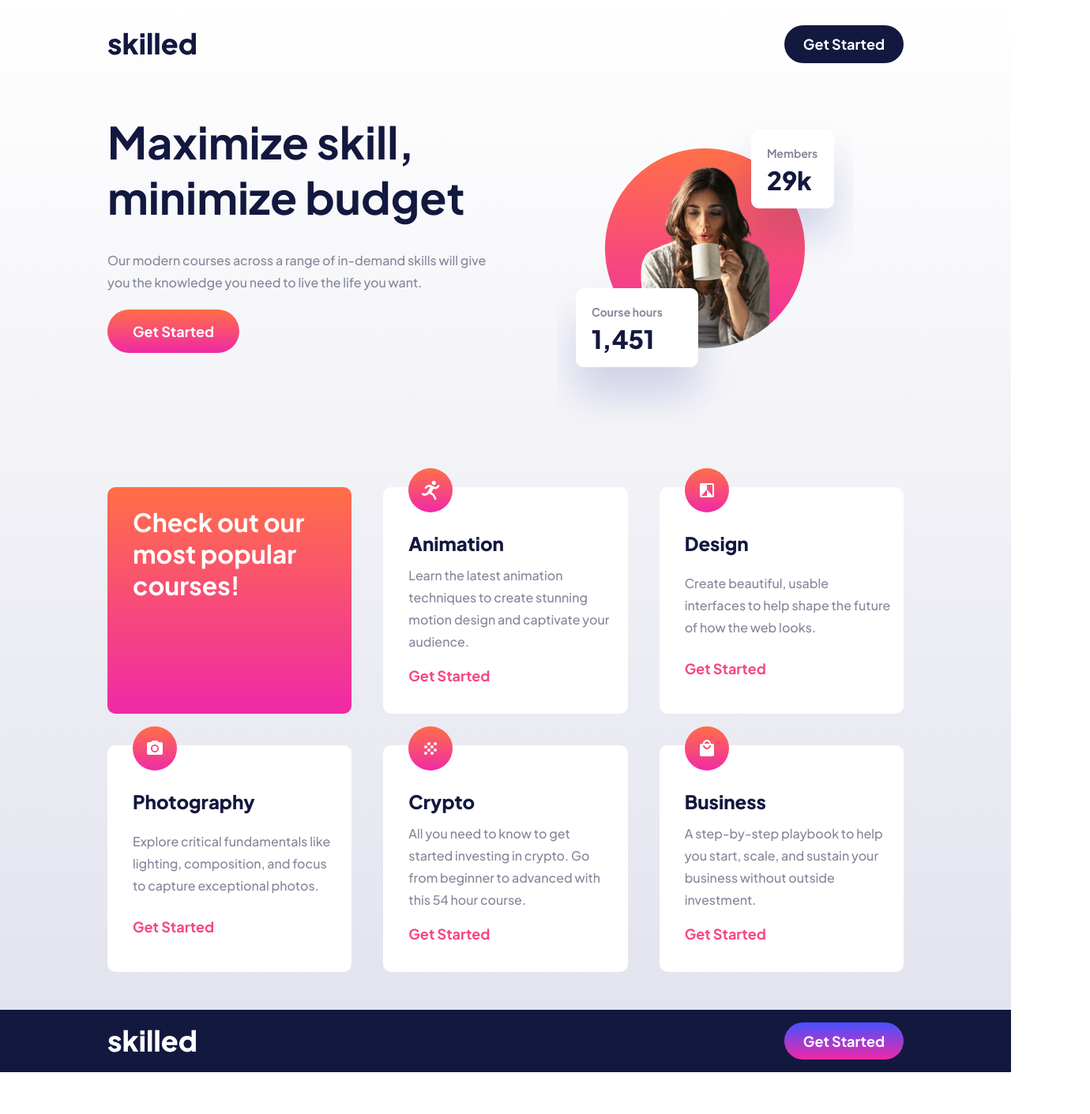
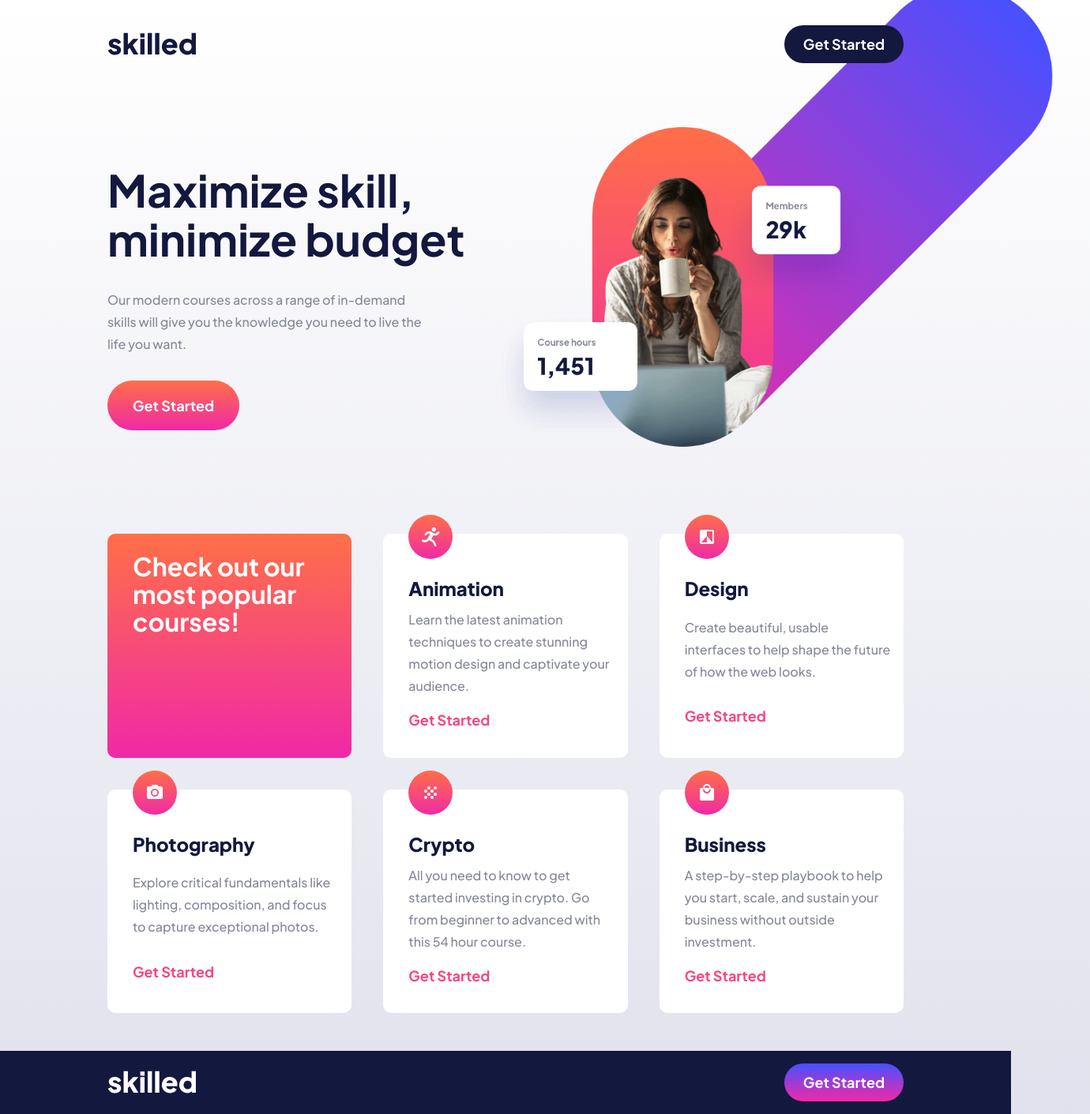
Before and after one commit to graficdoctor/fe-23-003-skilled-elearning-landing-page, a plain HTML site: page index.html in a window 1280 px wide. Shown: the whole page at 79% size, 1380 px wide, since content can reach past the window. Before the commit the page ends 1358 px from the top, so only its background shows below. Drawn offline with Linux system fonts and the light colour scheme.

Commit message:
a11ty & positioning picture

```diff
--- a/index.html
+++ b/index.html
@@ -23,25 +23,32 @@
 	<body class="flow">
 		<header class="wrapper flex-row">
 			<img src="/assets/logo-dark.svg" class="logo" alt="" />
-			<a href="#" class="btn" data-type="btn-header">Get Started</a>
+			<button type="button" class="btn" data-type="btn-header">
+				Get Started
+			</button>
 		</header>
 		<main class="flow">
-			<section class="wrapper grid">
-				<div class="flow">
+			<section class="top-section wrapper grid">
+				<div class="top-section__text flow">
 					<h1>Maximize skill, minimize budget</h1>
 					<p>
 						Our modern courses across a range of in-demand skills will give you
 						the knowledge you need to live the life you want.
 					</p>
-					<p><a href="#" class="btn" data-type="btn-main">Get Started</a></p>
+					<p>
+						<button type="button" class="btn" data-type="btn-main">
+							Get Started
+						</button>
+					</p>
 				</div>
-				<picture class="flex-center">
+				<picture class="">
 					<source
 						srcset="
-							assets/image-hero-mobile.png,
-							assets/image-hero-mobile@2x.png 2x
+							assets/image-hero-desktop.png,
+							assets/image-hero-desktop@2x.png 2x
 						"
 						type="image/png"
+						media="(min-width: 55em)"
 					/>
 					<source
 						srcset="
@@ -53,15 +60,14 @@
 					/>
 					<source
 						srcset="
-							assets/image-hero-desktop.png,
-							assets/image-hero-desktop@2x.png 2x
+							assets/image-hero-mobile.png,
+							assets/image-hero-mobile@2x.png 2x
 						"
 						type="image/png"
-						media="(min-width: 55em)"
 					/>
 					<img
-						src="assets/image-hero-desktop.webp"
-						type="image/webp"
+						src="assets/image-hero-mobile.png"
+						type="image/png"
 						alt="Woman drinking a coffee with 2 banners on top mentioning 'Course Hours 1.451' and 'Members 29k'"
 					/>
 				</picture>
@@ -77,7 +83,7 @@
 						Learn the latest animation techniques to create stunning motion
 						design and captivate your audience.
 					</p>
-					<a href="#" class="link">Get Started</a>
+					<button type="button" data-type="link">Get Started</button>
 				</div>
 				<div class="card grid-flow">
 					<img src="/assets/icon-design.svg" class="card-img" alt="" />
@@ -86,7 +92,7 @@
 						Create beautiful, usable interfaces to help shape the future of how
 						the web looks.
 					</p>
-					<a href="#" class="link">Get Started</a>
+					<button type="button" data-type="link">Get Started</button>
 				</div>
 				<div class="card grid-flow">
 					<img src="/assets/icon-photography.svg" class="card-img" alt="" />
@@ -95,7 +101,7 @@
 						Explore critical fundamentals like lighting, composition, and focus
 						to capture exceptional photos.
 					</p>
-					<a href="#" class="link">Get Started</a>
+					<button type="button" data-type="link">Get Started</button>
 				</div>
 				<div class="card grid-flow">
 					<img src="/assets/icon-crypto.svg" class="card-img" alt="" />
@@ -104,7 +110,7 @@
 						All you need to know to get started investing in crypto. Go from
 						beginner to advanced with this 54 hour course.
 					</p>
-					<a href="#" class="link">Get Started</a>
+					<button type="button" data-type="link">Get Started</button>
 				</div>
 				<div class="card grid-flow">
 					<img src="/assets/icon-business.svg" class="card-img" alt="" />
@@ -113,14 +119,16 @@
 						A step-by-step playbook to help you start, scale, and sustain your
 						business without outside investment.
 					</p>
-					<a href="#" class="link">Get Started</a>
+					<button data-type="link">Get Started</button>
 				</div>
 			</section>
 		</main>
 		<footer class="bg-neutral-800">
 			<div class="wrapper flex-row">
 				<img src="/assets/logo-light.svg" class="logo" alt="" />
-				<a href="#" class="btn" data-type="btn-footer">Get Started</a>
+				<button type="button" class="btn" data-type="btn-footer">
+					Get Started
+				</button>
 			</div>
 		</footer>
 	</body>
--- a/style.css
+++ b/style.css
@@ -125,7 +125,7 @@ body {
 h1,
 h2,
 h3 {
-	line-height: 1.25;
+	line-height: 1.1;
 }
 
 h1 {
@@ -165,52 +165,44 @@ header {
 
 /* Composition */
 
-.flex-row {
-	display: flex;
-	gap: var(--gap, 1rem);
-	justify-content: space-between;
-	align-items: center;
-}
-
-a,
-.link {
+button {
 	cursor: pointer;
-	text-decoration: none;
-	color: var(--clr-primary-400);
 	font-weight: var(--fw-700);
 	font-size: var(--fs-400);
+	color: var(--clr-neutral-100);
+	background-color: transparent;
+	border: transparent;
+	border-radius: 100vw;
+	padding: 0.5rem 1.5rem;
 	white-space: nowrap;
 }
 
-a:hover,
-a:focus,
-.link:hover,
-.link:focus {
+button:hover,
+button:focus {
 	opacity: 0.7;
 }
 
-a.btn {
-	color: var(--clr-neutral-100);
-	padding: 0.5rem 1.5rem;
-	border-radius: 100vw;
-}
-
-a.btn[data-type='btn-header'] {
+button[data-type='btn-header'] {
 	background-color: var(--clr-neutral-800);
 }
 
-a.btn[data-type='btn-main'] {
+button[data-type='btn-main'] {
 	background: var(--gradient-01);
 	padding: 1rem 2rem;
 }
 
-a.btn[data-type='btn-footer'] {
+button[data-type='btn-footer'] {
 	background: var(--gradient-02);
 }
 
+button[data-type='link'] {
+	color: var(--clr-primary-400);
+	padding: 0;
+	margin-right: auto;
+}
+
 @media (min-width: 20em) {
-	a,
-	.link {
+	button {
 		font-size: var(--fs-500);
 	}
 }
@@ -232,9 +224,23 @@ a.btn[data-type='btn-footer'] {
 	gap: var(--flow-spacer, 0.8em);
 }
 
+.flex-row {
+	display: flex;
+	gap: var(--gap, 1rem);
+	justify-content: space-between;
+	align-items: center;
+}
+
 .flex-center {
 	display: flex;
 	justify-content: center;
+	align-items: center;
+}
+
+.flex-center-column {
+	display: flex;
+	justify-content: center;
+	flex-direction: column;
 }
 
 .bg-neutral-800 {
@@ -281,3 +287,39 @@ a.btn[data-type='btn-footer'] {
 }
 
 /* Exception */
+
+@media (min-width: 35em) {
+	.top-section {
+		display: grid;
+		grid-template-columns: repeat(12, 1fr);
+		grid-template-rows: repeat(7, 1fr);
+    position: relative;
+	}
+
+	.top-section__text {
+		grid-column: 1/7;
+		grid-row: 2 / 7;
+	}
+
+  .top-section__text p {
+    max-width: 35ch;
+  }
+
+  picture {
+		position: absolute;
+		z-index: -1;
+		grid-column: 3/13;
+		grid-row: 1/8;
+    top: -5rem;
+		right: -10rem;
+	}
+}
+
+@media (min-width: 45em) {
+	picture {
+		grid-column: 3/12;
+		top: unset;
+		bottom: 0;
+		right: -20rem;
+	}
+}
```
